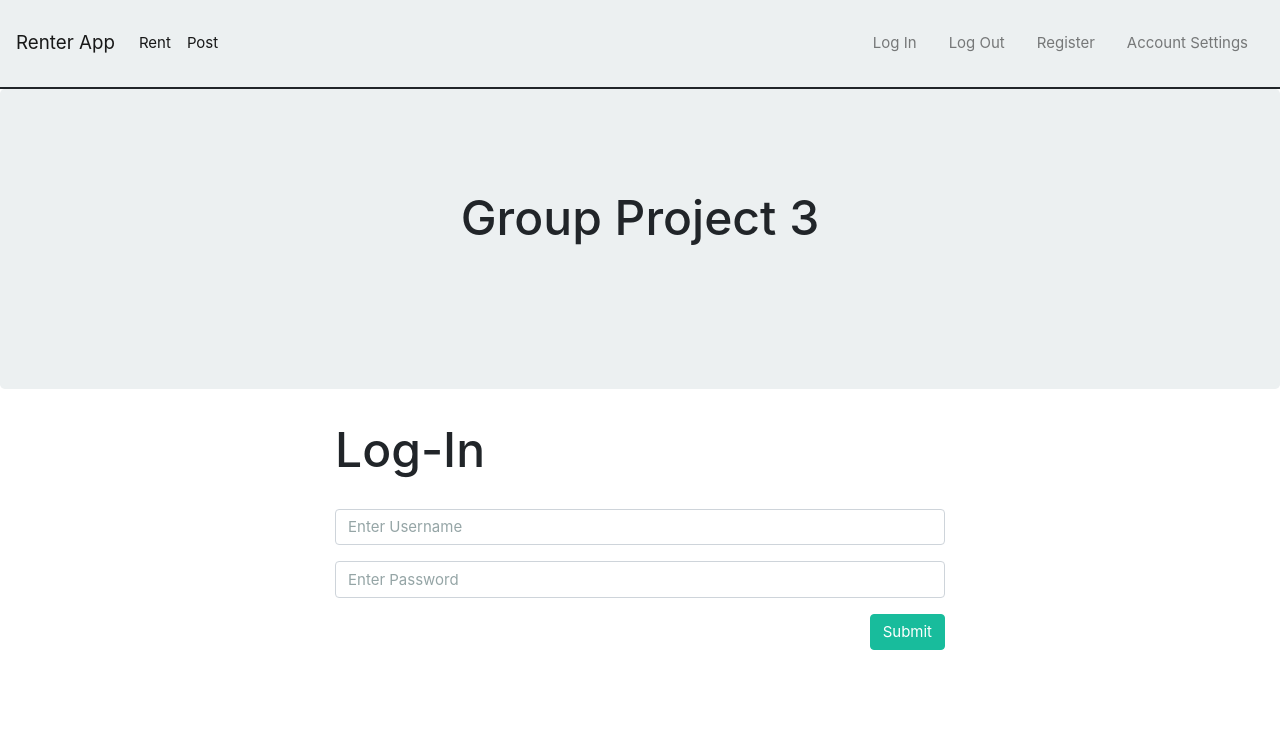
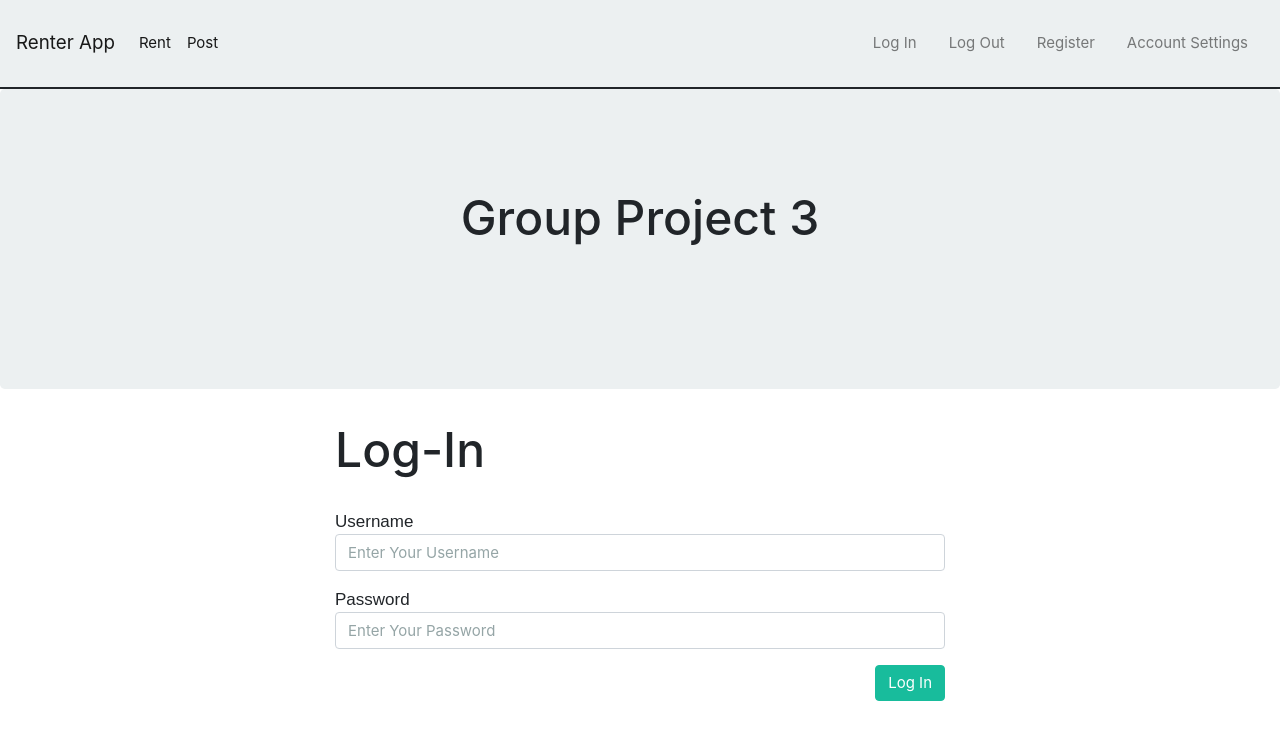
Before and after one commit to group-project-3/renter-app, a React (Create React App) app in the folder client/: page /LogIn in a window 1280 px wide. Shown: the top 740 px of the page. Built offline with nearby package versions, Linux system fonts and the light colour scheme.

Commit message:
input labels

```diff
--- a/client/src/pages/LogIn/LogIn.js
+++ b/client/src/pages/LogIn/LogIn.js
@@ -2,6 +2,7 @@ import React, { Component } from "react";
 import { Col, Row, Container } from "../../components/Grid/Grid";
 import { Input, PasswordInput, FormBtn } from "../../components/Form/Form"
 import API from "../../utils/API";
+import "./style.css";
 
 class LogIn extends Component {
     state = {
@@ -37,22 +38,24 @@ class LogIn extends Component {
                             <h1>Log-In</h1>
                             <br></br>
                             <form>
+                                <p>Username</p>
                                 <Input
                                     value={this.state.username}
                                     onChange={this.handleInputChange}
                                     name="username"
-                                    placeholder="Enter Username"
+                                    placeholder="Enter Your Username"
                                 />
 
+                                <p>Password</p>
                                 <PasswordInput
                                     value={this.state.password}
                                     onChange={this.handleInputChange}
                                     name="password"
-                                    placeholder="Enter Password"
+                                    placeholder="Enter Your Password"
                                 />
 
                                 <FormBtn onClick={this.handleFormSubmit}>
-                                    Submit
+                                    Log In
                                 </FormBtn>
                             </form>
                         </Col>
```
